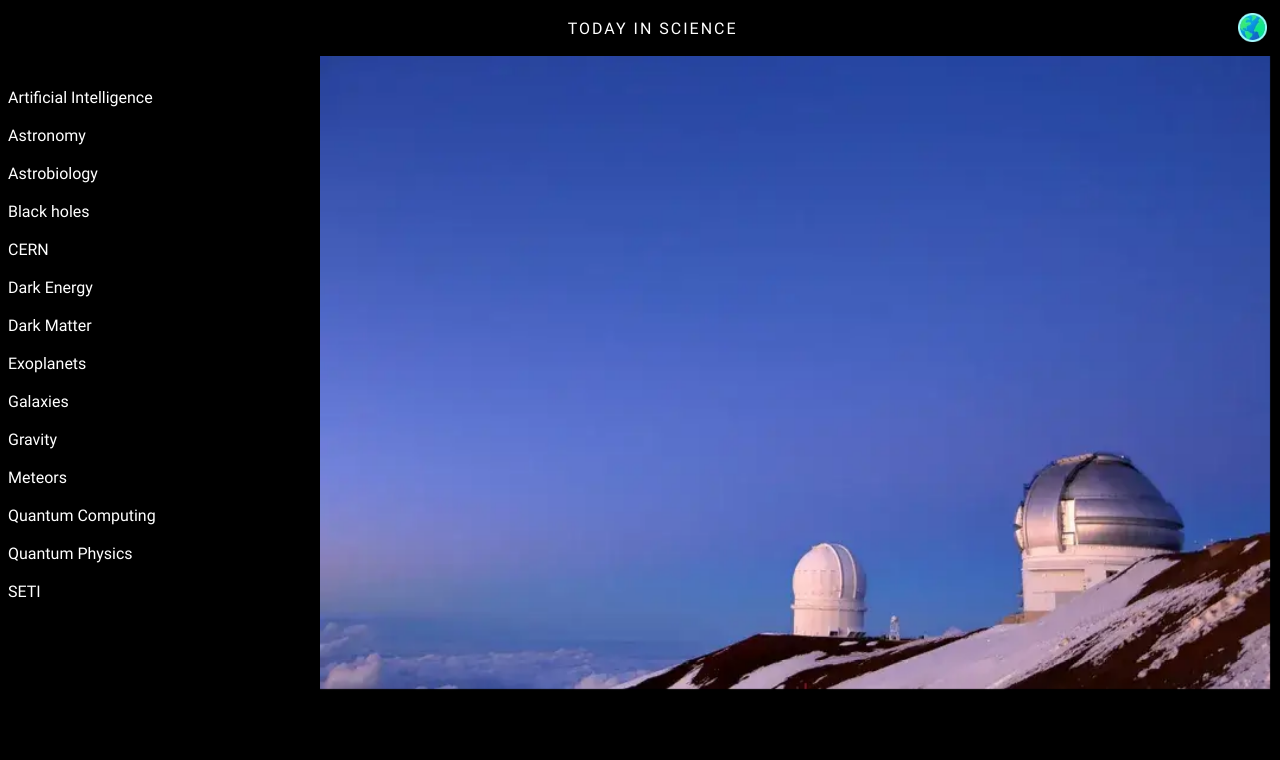
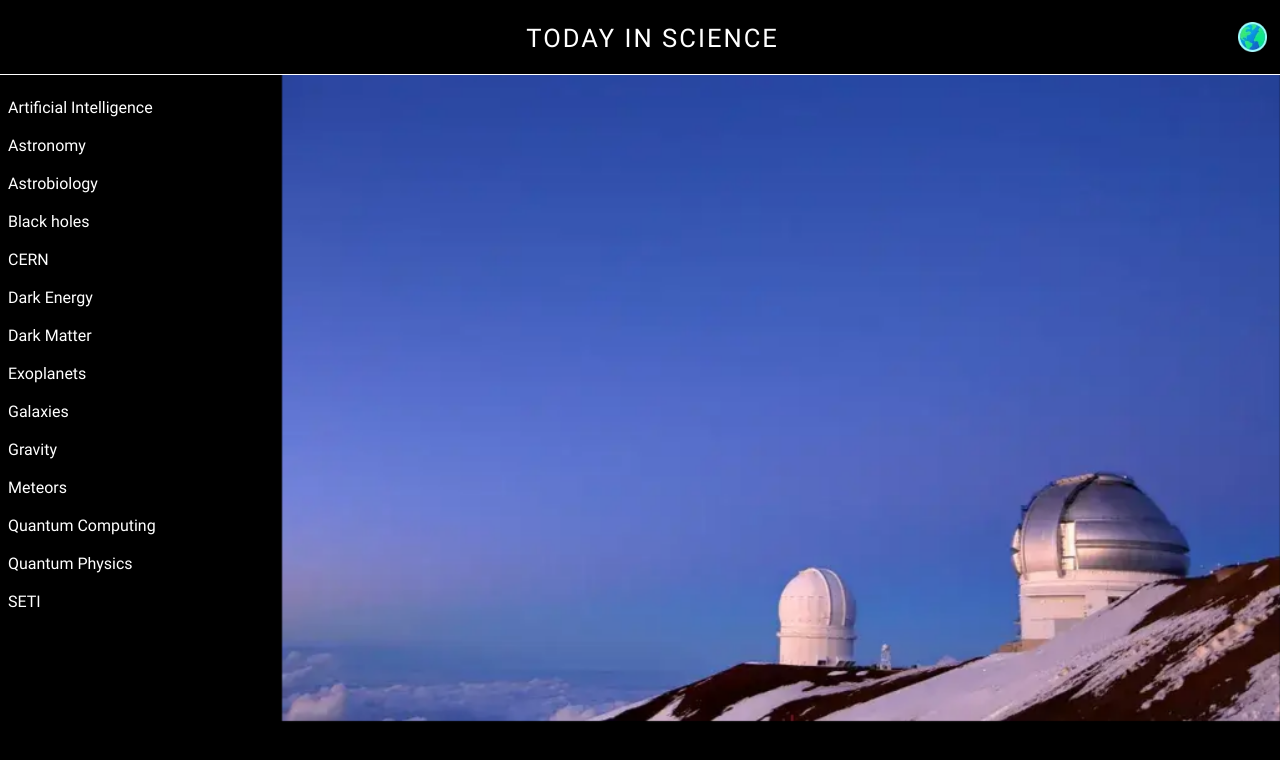
Before and after one commit to JaimeGSandoval/today-in-science_v2, a website built with webpack: page src/template.html in a window 1280 px wide. Built offline with nearby package versions, Linux system fonts and the light colour scheme; no server answers.

Commit message:
Added padding to header text and links

```diff
--- a/src/sass/components/_media-queries.scss
+++ b/src/sass/components/_media-queries.scss
@@ -16,3 +16,9 @@
     @content;
   }
 }
+
+@mixin laptopLg {
+  @media (min-width: 950px) {
+    @content;
+  }
+}
--- a/src/sass/layout/_article.scss
+++ b/src/sass/layout/_article.scss
@@ -26,6 +26,10 @@
       text-transform: uppercase;
     }
 
+    @include tablet {
+      font-size: 1.2rem;
+    }
+
   }
 }
 
@@ -35,7 +39,7 @@
 
   .article-title {
     text-transform: capitalize;
-    font-size: 1.2rem;
+    font-size: 1.5rem;
     font-family: $robotoBold;
     letter-spacing: 1px;
   }
@@ -48,6 +52,10 @@
 
   .article-date {
     padding-left: 5px;
+
+    @include tablet {
+      font-size: 1.2rem;
+    }
   }
 
   .astronaut-icon-container {
--- a/src/sass/layout/_header.scss
+++ b/src/sass/layout/_header.scss
@@ -14,6 +14,10 @@ header {
   top: 0;
   z-index: 2;
 
+    @include tablet {
+     border-bottom: 1px solid $white;
+    }
+
   .header-text {
     letter-spacing: 2px;
 
@@ -21,6 +25,8 @@ header {
       margin: auto;
       position: relative;
       left: 2.2rem;
+      font-size: 1.6rem;
+      padding: 10px 0;
     }
   }
 
--- a/src/sass/layout/_hero-img.scss
+++ b/src/sass/layout/_hero-img.scss
@@ -10,15 +10,11 @@
     width: 100%;
   }
 
-  // @include mobileLandscape {
-  //     display: none;
-  // }
-
   @include tablet {
-    width: 99.1%;
+    width: 100%;
   }
 
-  @include laptop {
-    width: 99%;
-  }
+  // @include laptop {
+  //   width: 99%;
+  // }
 }
--- a/src/sass/layout/_tablet.scss
+++ b/src/sass/layout/_tablet.scss
@@ -8,7 +8,7 @@
     height: 100vh;
     display: inline-block;
     position: fixed;
-        margin-top: 1.4rem;
+    margin-top: 2rem;
   }
 }
 
@@ -23,4 +23,9 @@
     left: 25%;
     width: 75%;
   }
+
+  @include laptopLg {
+    left: 22%;
+    width: 78%;
+  }
 }
```
Also changed, not shown: src/assets/icons/png/astronaut-icon-blue-111.png (added), src/assets/icons/png/astronaut-icon-blue.png, src/assets/icons/webp/astronaut-icon-blue-111.webp (added), src/assets/icons/webp/astronaut-icon-blue.webp.
